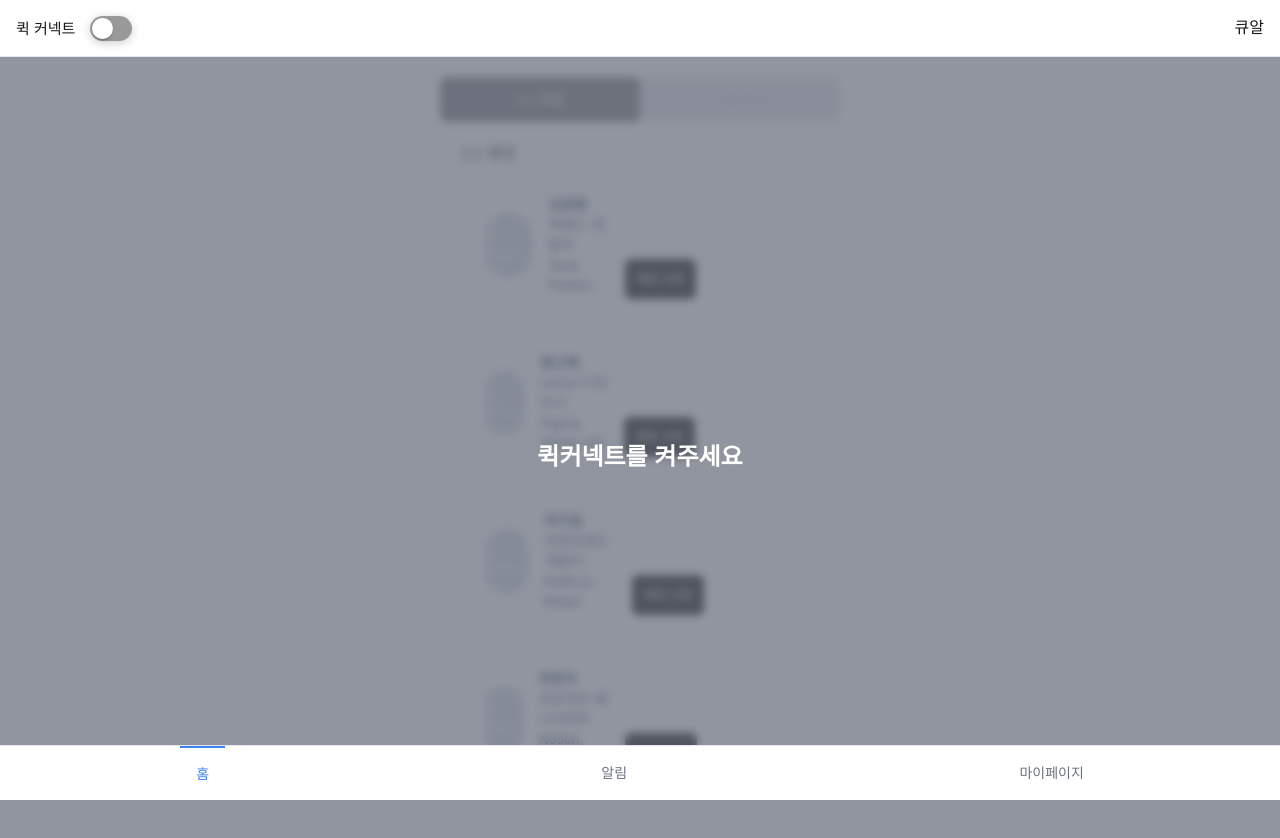
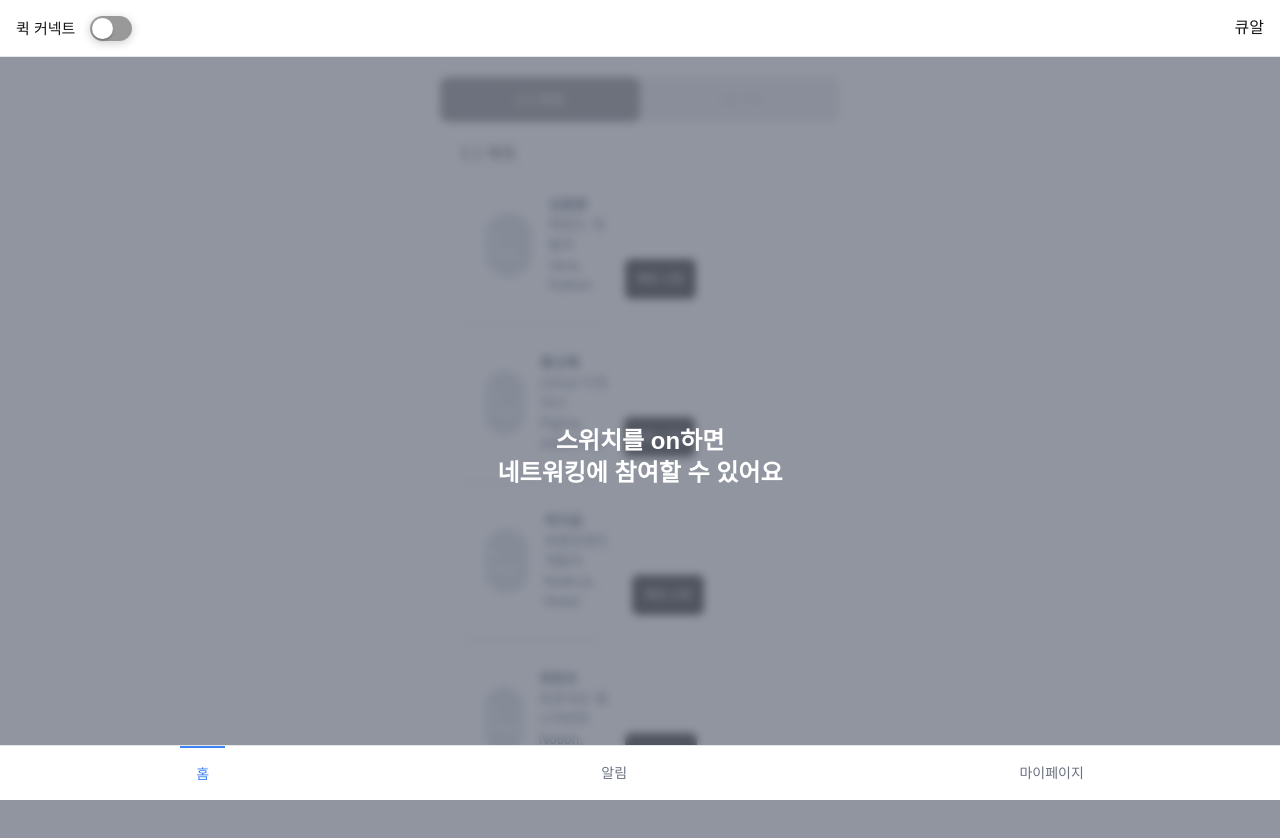
Before and after one commit to goorm-CHACHA/FE, a Next.js app: page /home in a window 1280 px wide. Shown: the top 838 px of the page. Built offline with nearby package versions, Linux system fonts and the light colour scheme.

Commit message:
style: 문구 변경

```diff
--- a/app/(main-layout)/home/page.tsx
+++ b/app/(main-layout)/home/page.tsx
@@ -61,7 +61,11 @@ const Page = () => {
         </div>
         {!isQuickConnectOn && (
           <div className="absolute inset-0 top-0 bg-gray-500 bg-opacity-75 backdrop-filter backdrop-blur-sm flex items-center justify-center">
-            <p className="text-white text-2xl font-bold">퀵커넥트를 켜주세요</p>
+            <p className="text-white text-2xl font-bold text-center">
+              스위치를 on하면
+              <br />
+              네트워킹에 참여할 수 있어요
+            </p>
           </div>
         )}
       </div>
```
